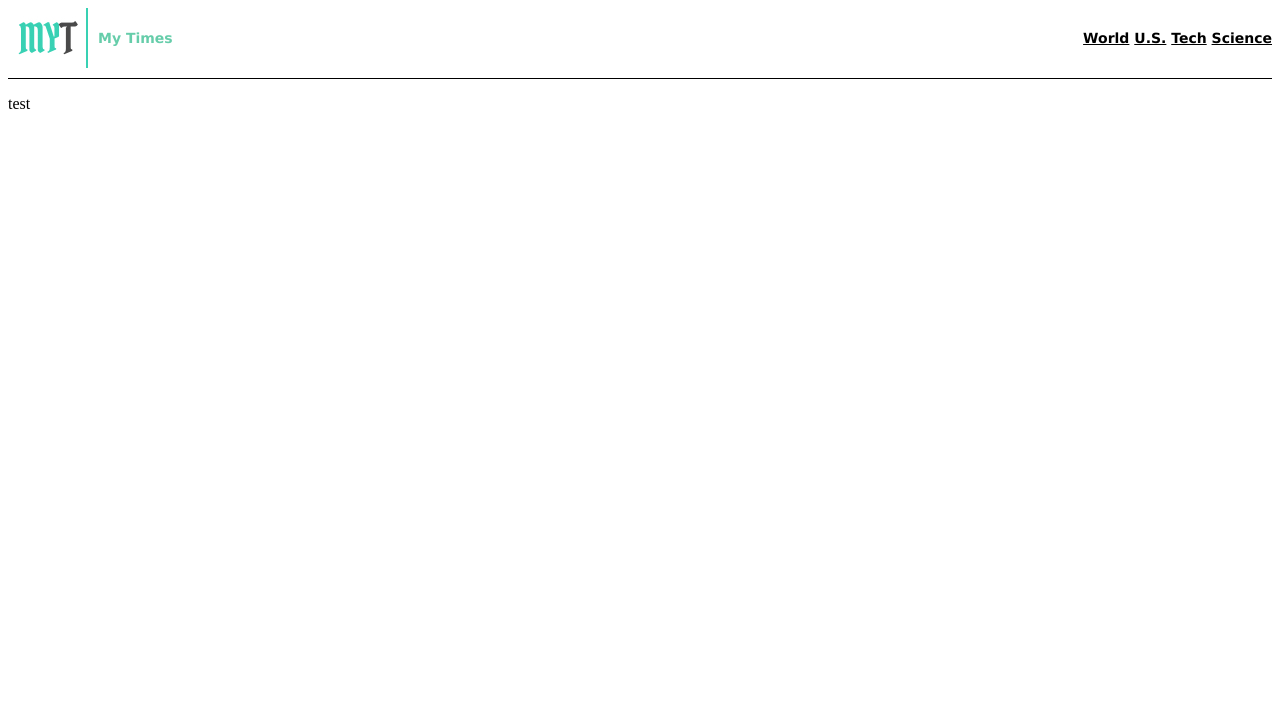
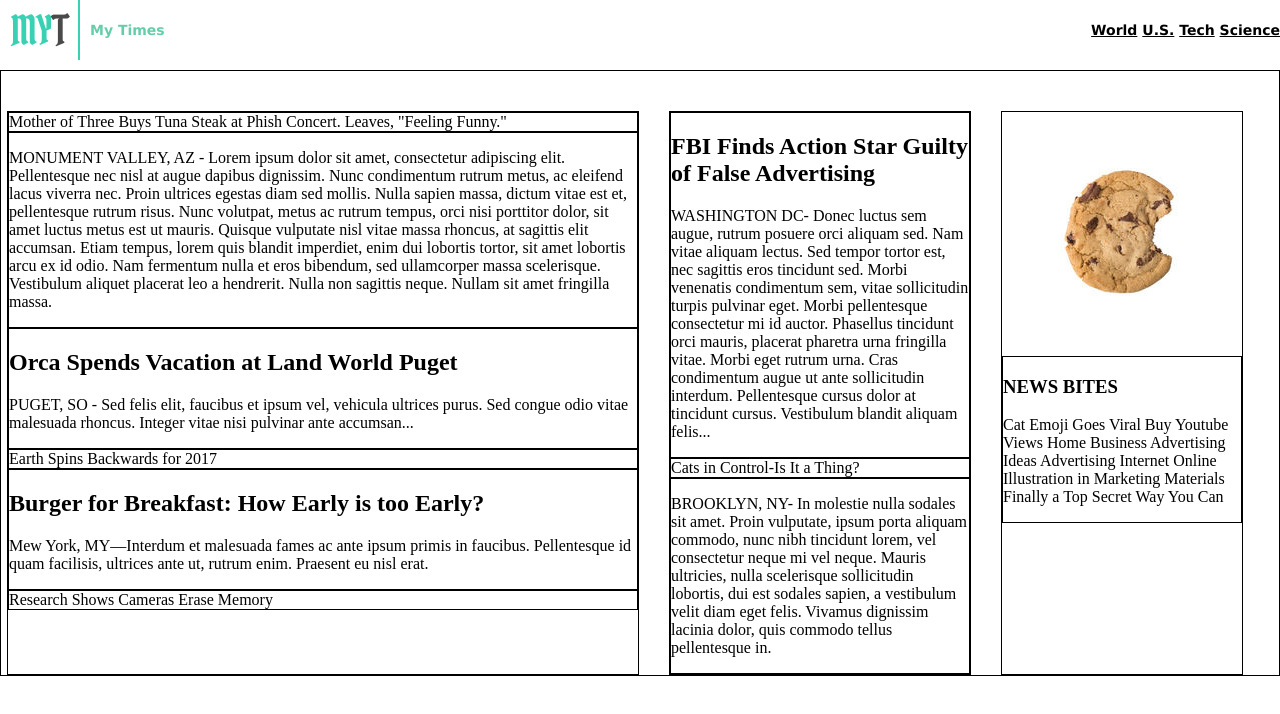
Before and after one commit to mebrungardt/MyTimes, a plain HTML site: page index.html in a window 1280 px wide. Drawn offline with Linux system fonts and the light colour scheme.

Commit message:
Added flexboxes and content.  Minimal styling

```diff
--- a/index.html
+++ b/index.html
@@ -1,10 +1,12 @@
 <!DOCTYPE html>
 <html>
+
 <head>
   <link rel="stylesheet" href="./resources/css/style.css" type="text/css">
   <meta charset="utf-8">
   <title>My Times</title>
 </head>
+
 <body>
   <header>
     <div class="logo">
@@ -19,8 +21,62 @@
       <span><a href="#">Science</a></span>
     </div>
   </header>
-    <div class="test">
-      <p>test</p>
+  <div class="mainContainer">
+    <div class="column1">
+      <div class="topheadline">
+        <span>Mother of Three Buys Tuna Steak at Phish Concert. Leaves, "Feeling Funny."</span>
       </div>
+      <div class="story1">
+        <p>MONUMENT VALLEY, AZ - Lorem ipsum dolor sit amet, consectetur adipiscing elit. Pellentesque nec nisl at augue dapibus dignissim. Nunc condimentum rutrum metus, ac eleifend lacus viverra nec. Proin ultrices egestas diam sed mollis. Nulla sapien
+          massa, dictum vitae est et, pellentesque rutrum risus. Nunc volutpat, metus ac rutrum tempus, orci nisi porttitor dolor, sit amet luctus metus est ut mauris. Quisque vulputate nisl vitae massa rhoncus, at sagittis elit accumsan. Etiam tempus,
+          lorem quis blandit imperdiet, enim dui lobortis tortor, sit amet lobortis arcu ex id odio. Nam fermentum nulla et eros bibendum, sed ullamcorper massa scelerisque. Vestibulum aliquet placerat leo a hendrerit. Nulla non sagittis neque. Nullam
+          sit amet fringilla massa.</p>
+      </div>
+      <div class="story2">
+        <h2>Orca Spends Vacation at Land World Puget</h2>
+        <p>PUGET, SO - Sed felis elit, faucibus et ipsum vel, vehicula ultrices purus. Sed congue odio vitae malesuada rhoncus. Integer vitae nisi pulvinar ante accumsan...</p>
+      </div>
+      <div class="subheadline">
+        <span>Earth Spins Backwards for 2017</span>
+      </div>
+      <div class="story3">
+        <h2>Burger for Breakfast: How Early is too Early?</h2>
+        <p>Mew York, MY—Interdum et malesuada fames ac ante ipsum primis in faucibus. Pellentesque id quam facilisis, ultrices ante ut, rutrum enim. Praesent eu nisl erat.</p>
+      </div>
+      <div class="subheadline">
+        <span>Research Shows Cameras Erase Memory</span>
+      </div>
+    </div>
+    <div class="column2">
+      <div class="story4">
+        <h2>FBI Finds Action Star Guilty of False Advertising</h2>
+        <p>WASHINGTON DC- Donec luctus sem augue, rutrum posuere orci aliquam sed. Nam vitae aliquam lectus. Sed tempor tortor est, nec sagittis eros tincidunt sed. Morbi venenatis condimentum sem, vitae sollicitudin turpis pulvinar eget. Morbi pellentesque
+          consectetur mi id auctor. Phasellus tincidunt orci mauris, placerat pharetra urna fringilla vitae. Morbi eget rutrum urna. Cras condimentum augue ut ante sollicitudin interdum. Pellentesque cursus dolor at tincidunt cursus. Vestibulum blandit
+          aliquam felis...</p>
+      </div>
+      <div class="subheadline">
+        <span>Cats in Control-Is It a Thing?</span>
+      </div>
+      <div class="story5">
+        <p>BROOKLYN, NY- In molestie nulla sodales sit amet. Proin vulputate, ipsum porta aliquam commodo, nunc nibh tincidunt lorem, vel consectetur neque mi vel neque. Mauris ultricies, nulla scelerisque sollicitudin lobortis, dui est sodales sapien, a
+          vestibulum velit diam eget felis. Vivamus dignissim lacinia dolor, quis commodo tellus pellentesque in.</p>
+      </div>
+    </div>
+    <div class="column3">
+      <img src="./resources/images/img-news-bite.png" alt="picture of chocolate chip cookie with a bite taken out">
+      <div class="newsBites">
+        <h3>NEWS BITES</h3>
+        <ul>
+          <li>Cat Emoji Goes Viral Buy Youtube</li>
+          <li>Views Home Business Advertising</li>
+          <li>Ideas Advertising Internet Online</li>
+          <li>Illustration in Marketing Materials</li>
+          <li>Finally a Top Secret Way You Can</li>
+        </ul>
+      </div>
+    </div>
+  </div>
+
 </body>
+
 </html>
--- a/resources/css/style.css
+++ b/resources/css/style.css
@@ -1,3 +1,13 @@
+body {
+  margin: 0;
+  padding: 0;
+}
+
+html {
+  margin: 0;
+  padding: 0;
+}
+
 header {
   display: flex;
   font-family: Verdana;
@@ -7,6 +17,10 @@ header {
   justify-content: space-between;
   border-bottom: 1px solid;
   padding-bottom: 10px;
+  position: fixed;
+  width: 100%;
+  background-color: white;
+  z-index: 50;
 }
 
 header image {
@@ -30,3 +44,67 @@ header image {
 a  {
   color: black;
 }
+
+.mainContainer {
+  display: flex;
+  position: relative;
+  top: 70px;
+  border: solid 1px;
+  justify-content: center;
+}
+
+.column1 {
+  border: solid 1px;
+  width: 630px;
+  margin: 40px 30px 0px 0px;
+}
+
+.column2 {
+  border: solid 1px;
+  width: 300px;
+  margin: 40px 30px 0px 0px;
+}
+
+.column3 {
+  border: solid 1px;
+  width: 240px;
+  margin: 40px 30px 0px 0px;
+}
+
+.story1 {
+  border: solid 1px;
+}
+
+.story2 {
+  border: solid 1px;
+}
+
+.story3 {
+  border: solid 1px;
+}
+
+.story4 {
+  border: solid 1px;
+}
+
+.story5 {
+  border: solid 1px;
+}
+
+.newsBites {
+  border: solid 1px;
+}
+
+
+.topheadline {
+  border: solid 1px;
+}
+
+.subheadline {
+  border: solid 1px;
+}
+
+ul {
+  list-style: none;
+  padding: 0;
+}
```
Lines whose indentation alone changed are shown as unchanged.
